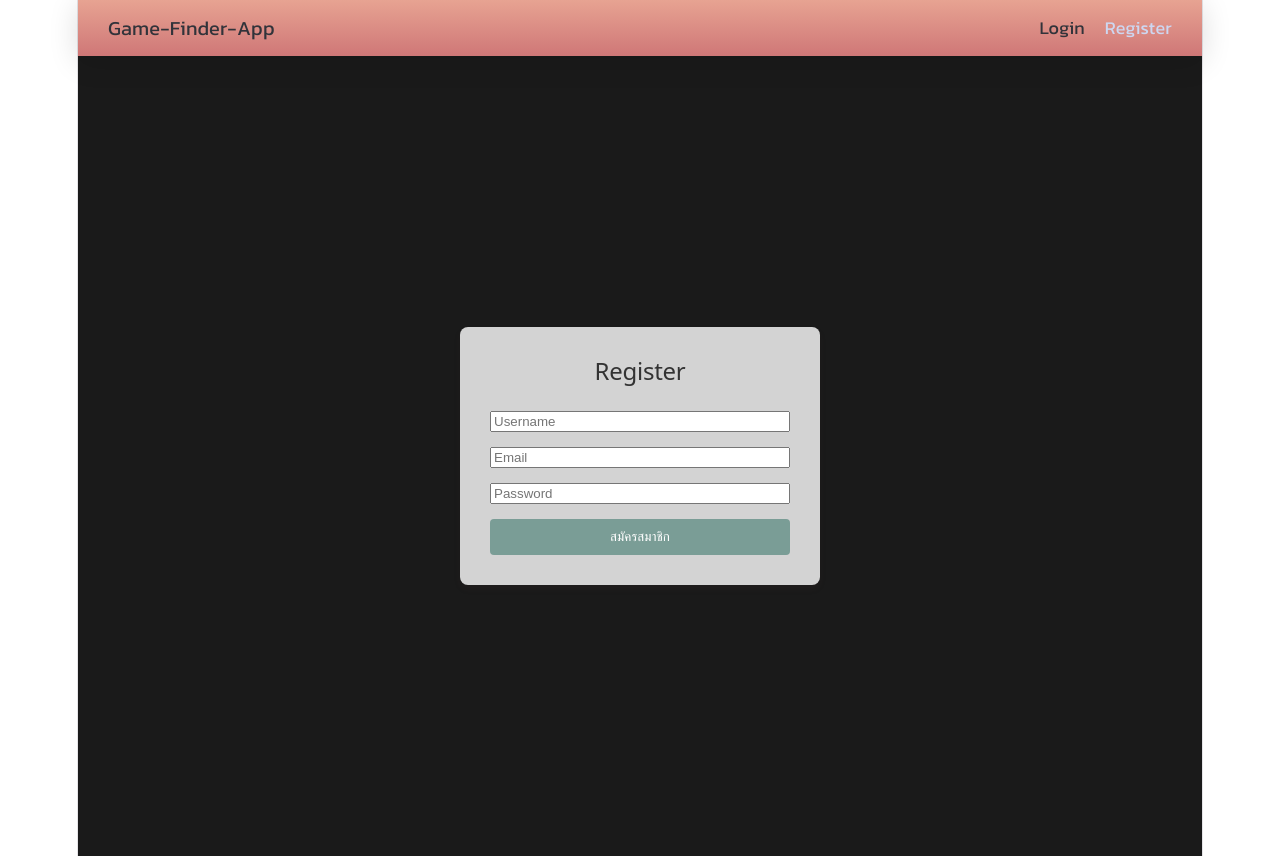
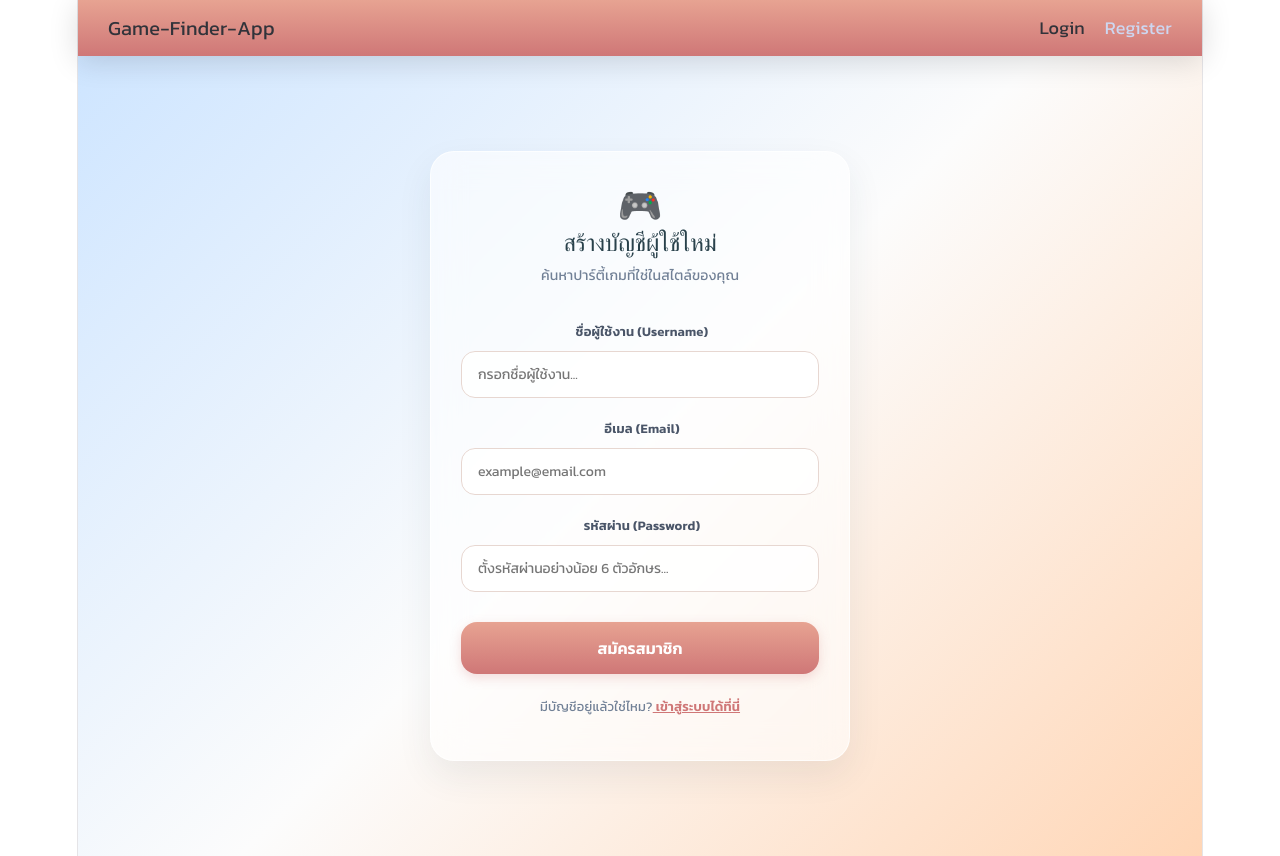
Before and after one commit to siverart/Party-finder-project, a React (Vite) app in the folder frontend/: page /register in a window 1280 px wide. Built offline with nearby package versions, Linux system fonts and the light colour scheme.

Commit message:
finish register page css

```diff
--- a/frontend/src/pages/Register.jsx
+++ b/frontend/src/pages/Register.jsx
@@ -2,10 +2,10 @@ import { useState } from 'react'
 import axios from 'axios'
 import { useNavigate } from 'react-router-dom'
 
-function Register(){
-    const [ username, setUsername ] = useState("");
-    const [ password, setPassword ] = useState("");
-    const [ email , setEmail ] = useState("");
+function Register() {
+    const [username, setUsername] = useState("");
+    const [password, setPassword] = useState("");
+    const [email, setEmail] = useState("");
     const navigate = useNavigate();
 
     const handleRegister = async (e) => {
@@ -15,58 +15,187 @@ function Register(){
             alert("สมัครสมาชิกสำเร็จ");
             navigate('/login');
         } catch (err) {
-            alert(err.response.data.message);
+            alert(err.response?.data?.message || "เกิดข้อผิดพลาดในการสมัครสมาชิก");
         }
     };
 
     return (
-        <div style={{
+        <div style={registerPageContainerStyle}>
+            <form onSubmit={handleRegister} style={registerFormBoxStyle}>
+
+                {/* โลโก้หรือไอคอนน่ารักๆ ด้านบนฟอร์ม */}
+                <div style={logoIconContainerStyle}>🎮</div>
+
+                <h2 style={registerHeaderStyle}>สร้างบัญชีผู้ใช้ใหม่</h2>
+                <p style={registerSubHeaderStyle}>ค้นหาปาร์ตี้เกมที่ใช่ในสไตล์ของคุณ</p>
+
+                {/* ส่วนของกลุ่มช่องกรอกข้อมูล (Inputs) */}
+                <div style={inputGroupContainerStyle}>
+                    <div style={inputWrapperStyle}>
+                        <label style={labelStyle}>ชื่อผู้ใช้งาน (Username)</label>
+                        <input
+                            type="text"
+                            placeholder="กรอกชื่อผู้ใช้งาน..."
+                            onChange={(e) => setUsername(e.target.value)}
+                            style={inputFieldStyle}
+                            required
+                        />
+                    </div>
+
+                    <div style={inputWrapperStyle}>
+                        <label style={labelStyle}>อีเมล (Email)</label>
+                        <input
+                            type="email"
+                            placeholder="example@email.com"
+                            onChange={(e) => setEmail(e.target.value)}
+                            style={inputFieldStyle}
+                            required
+                        />
+                    </div>
+
+                    <div style={inputWrapperStyle}>
+                        <label style={labelStyle}>รหัสผ่าน (Password)</label>
+                        <input
+                            type="password"
+                            placeholder="ตั้งรหัสผ่านอย่างน้อย 6 ตัวอักษร..."
+                            onChange={(e) => setPassword(e.target.value)}
+                            style={inputFieldStyle}
+                            required
+                        />
+                    </div>
+                </div>
+
+                {/* ปุ่มสมัครสมาชิก (ดักจับธีมไล่เฉดสีพีชจากหน้าหลักของคุณโอ๊ต) */}
+                <button type="submit" style={submitBtnStyle}>
+                    สมัครสมาชิก
+                </button>
+
+                {/* ลิงก์สำหรับสลับไปหน้า Login */}
+                <div style={footerLinkContainerStyle}>
+                    มีบัญชีอยู่แล้วใช่ไหม?
+                    <span onClick={() => navigate('/login')} style={loginLinkActionStyle}> เข้าสู่ระบบได้ที่นี่</span>
+                </div>
+            </form>
+        </div>
+    );
+}
+
+// ================= 🎨 CSS STYLES OBJECTS =================
+
+// ฉากหลังหน้าเว็บทั้งหมด
+const registerPageContainerStyle = {
     display: 'flex',
     justifyContent: 'center',
     alignItems: 'center',
     minHeight: '100vh',
-            backgroundColor: '#1a1a1a'
-        }}
-    >
-        <form
-            onSubmit={handleRegister}
-            style={{
+    backgroundImage: "linear-gradient(135deg, #cee5ff 0%, #fcfcfc 50%, #ffd6b6 100%)", // โทนเดียวกับหลังจอ Lobby/Modal
+    fontFamily: "'Kanit', sans-serif",
+    padding: '20px',
+    boxSizing: 'border-box'
+};
+
+// ตัวกล่องคลุมฟอร์มทั้งหมด
+const registerFormBoxStyle = {
     display: 'flex',
     flexDirection: 'column',
-                width: '300px',
-                gap:'15px',
-                padding: '30px',
-                backgroundColor: '#D3D3D3',
-                border: '1px solidrgb(255, 255, 255)',
-                borderRadius: '8px',
-                boxShadow: '0 4px 6px rgba(77, 53, 53, 0.1)'
-            }}
+    width: '100%',
+    maxWidth: '420px',
+    padding: '40px 30px',
+    backgroundColor: 'rgba(255, 255, 255, 0.6)',
+    backdropFilter: 'blur(16px)',
+    border: '1px solid rgba(255, 255, 255, 0.7)',
+    borderRadius: '24px',
+    boxShadow: '0 15px 35px rgba(41, 65, 75, 0.08)',
+    boxSizing: 'border-box'
+};
 
+const logoIconContainerStyle = {
+    fontSize: '36px',
+    textAlign: 'center',
+    marginBottom: '10px'
+};
 
-        >
-            <h2 style={{ textAlign: 'center', margin: '0 0 10px 0', color: '#333'}}>Register</h2>
+const registerHeaderStyle = {
+    textAlign: 'center',
+    margin: '0 0 6px 0',
+    color: '#29414b', // สีน้ำเงินเข้มตัวเด่นของคุณโอ๊ต
+    fontSize: '24px',
+    fontWeight: '700'
+};
 
+const registerSubHeaderStyle = {
+    textAlign: 'center',
+    margin: '0 0 30px 0',
+    color: '#718096',
+    fontSize: '14px',
+    fontWeight: '400'
+};
 
-            <input placeholder="Username" onChange={(e) => setUsername(e.target.value)} />
-            <input type="email" placeholder="Email" onChange={(e) => setEmail(e.target.value)} />
-            <input type="password" placeholder="Password" onChange={(e) => setPassword(e.target.value)} />
+const inputGroupContainerStyle = {
+    display: 'flex',
+    flexDirection: 'column',
+    gap: '18px',
+    marginBottom: '30px'
+};
 
-            <button type="submit" style={{
-                padding: '10px',
+const inputWrapperStyle = {
+    display: 'flex',
+    flexDirection: 'column',
+    gap: '6px'
+};
+
+const labelStyle = {
+    fontSize: '13px',
+    fontWeight: '600',
+    color: '#4a5568',
+    paddingLeft: '4px'
+};
+
+// ช่องกรอกข้อมูลสุดคลีน
+const inputFieldStyle = {
+    width: '100%',
+    padding: '12px 16px',
+    boxSizing: 'border-box',
+    border: '1px solid #e7d7d1', // สีกรอบส้มอิฐอ่อนๆ จากปุ่มหลัก
+    borderRadius: '14px',
+    backgroundColor: 'rgba(255, 255, 255, 0.8)',
+    fontSize: '14px',
+    fontFamily: "'Kanit', sans-serif",
+    color: '#2d3748',
+    outline: 'none',
+    transition: 'all 0.25s ease'
+};
+
+// ปุ่มกดสมัครสมาชิก ย้อมด้วยส้มพีชไล่เฉดสะดุดตา
+const submitBtnStyle = {
+    padding: '14px',
     cursor: 'pointer',
-                backgroundColor: '#7A9D96',
+    backgroundImage: 'linear-gradient(rgb(231, 163, 146) 0%, rgb(207, 119, 119) 100%)', // ดึงมาจาก joinRoomButton ในคลังแสงของคุณโอ๊ต
     color: 'white',
     border: 'none',
-                borderRadius: '4px',
-                fontWeight: 'bold'
-                }}
-                >
-                สมัครสมาชิก
-                </button>
-        </form>
+    borderRadius: '16px',
+    fontSize: '16px',
+    fontWeight: '600',
+    fontFamily: "'Kanit', sans-serif",
+    boxShadow: '0 4px 12px rgba(207, 119, 119, 0.25)',
+    transition: 'transform 0.15s ease, opacity 0.2s',
+    outline: 'none'
+};
 
-        </div>
+const footerLinkContainerStyle = {
+    textAlign: 'center',
+    marginTop: '20px',
+    fontSize: '13px',
+    color: '#718096'
+};
 
-);
-}
+// ตัวหนังสือคลิกขยับเปลี่ยนหน้า
+const loginLinkActionStyle = {
+    color: '#cf7777', // สีส้มอมชมพูสวยๆ
+    fontWeight: '600',
+    cursor: 'pointer',
+    textDecoration: 'underline',
+    transition: 'color 0.2s'
+};
+
 export default Register;
```
Lines whose indentation alone changed are shown as unchanged.
